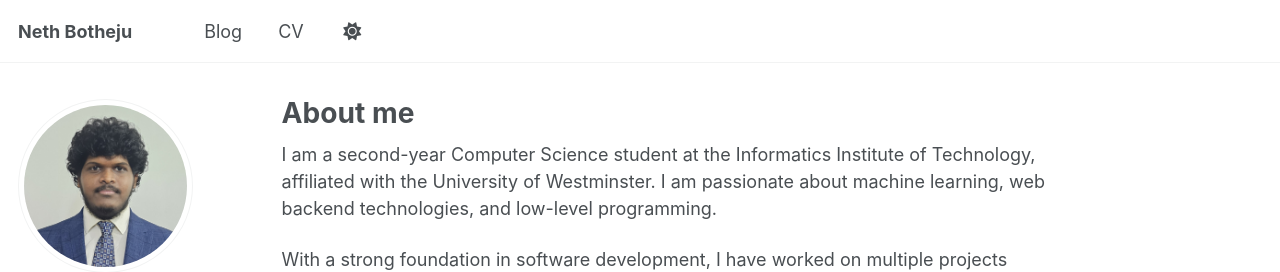
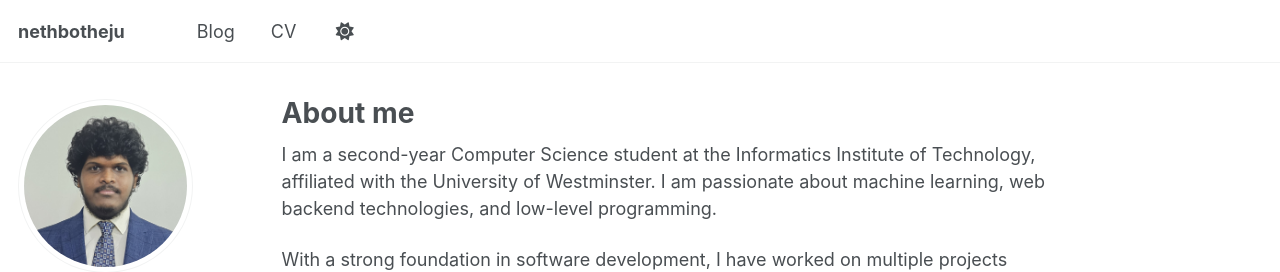
Before and after one commit to nethbotheju/nethbotheju.github.io, a Jekyll site: the page built from _pages/about.md, in a window 1280 px wide. Shown: the top 272 px of the page. Built offline with Jekyll 4.4.1, drawn with Linux system fonts in a browser that asks for light colours; a script bundle is joined from its source files by our own code; library files that are not in the unit come from our copies.

Commit message:
update title

```diff
--- a/_config.yml
+++ b/_config.yml
@@ -9,7 +9,7 @@
 # Basic Site Settings
 locale                   : "en-US"
 site_theme               : "default" # Currently available options are "default", "air"
-title                    : "Neth Botheju"
+title                    : "nethbotheju"
 title_separator          : "-"
 name                     : &name "Neth Botheju"
 description              : &description "My academia portfolio"   # Update this with a general description of your site, this is the default if not overridden by a page
```
